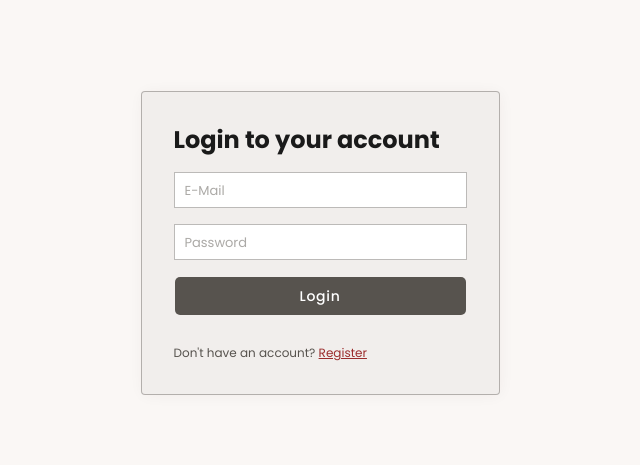
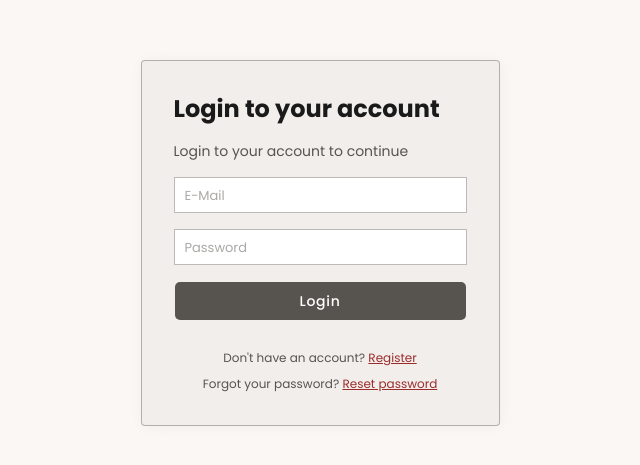
Before and after one commit to A-Cdeveloper/LR--Shop, a React (Vite) app in the folder frontend/: page /login in a window 1280 px wide. Shown: the part 157-622 px from the top of the page, without its empty margins (320-960 px from the left). Built offline with nearby package versions, Linux system fonts and the light colour scheme.

Commit message:
refactor(frontend): share auth form and validation primitives
Reuse the auth form wrapper and common validation rules while standardizing
API error metadata for frontend handling.

```diff
--- /dev/null
+++ b/frontend/src/features/auth/components/FormWrapper.tsx
@@ -0,0 +1,17 @@
+type FormWrapperProps = {
+  children: React.ReactNode;
+  title?: string;
+  description?: string;
+};
+
+const FormWrapper = ({ children, title, description }: FormWrapperProps) => {
+  return (
+    <div className="flex w-full max-w-[370px] flex-col gap-4 rounded-md border border-default bg-muted-foreground/5 p-8 shadow-xs">
+      {title && <h1 className="text-2xl font-bold">{title}</h1>}
+      {description && <p className="text-sm text-muted-foreground">{description}</p>}
+      {children}
+    </div>
+  );
+};
+
+export default FormWrapper;
--- a/frontend/src/features/auth/components/LoginForm.tsx
+++ b/frontend/src/features/auth/components/LoginForm.tsx
@@ -9,6 +9,7 @@ import { getApiError, getApiErrorMessages } from '@/lib/apiError';
 import { useLogin } from '../hooks/useLogin';
 import { loginSchema, type LoginCredentials } from '../schemas/loginSchema';
 import { getZodFieldErrors } from '@/lib/formErrors';
+import FormWrapper from './FormWrapper';
 
 const LoginForm = () => {
   const { loginMutation, isPending, error } = useLogin();
@@ -36,12 +37,8 @@ const LoginForm = () => {
   };
 
   return (
-    <form
-      onSubmit={handleSubmit}
-      noValidate
-      className="flex w-full max-w-md flex-col gap-4 rounded-md border border-default bg-muted-foreground/5 p-8 shadow-xs"
-    >
-      <h1 className="text-2xl font-bold">Login to your account</h1>
+    <form onSubmit={handleSubmit} noValidate>
+      <FormWrapper title="Login to your account" description="Login to your account to continue">
         <InputCustum
           label="Email"
           name="email"
@@ -76,12 +73,21 @@ const LoginForm = () => {
           </div>
         )}
 
-      <p className="text-muted-foreground mt-3">
+        <div className="flex flex-col gap-2 justify-center items-center mt-3">
+          <p className="text-muted-foreground">
             Don&apos;t have an account?{' '}
             <Link to="/register" className="text-primary underline hover:text-primary/80">
               Register
             </Link>
           </p>
+          <p className="text-muted-foreground">
+            Forgot your password?{' '}
+            <Link to="/forgot-password" className="text-primary underline hover:text-primary/80">
+              Reset password
+            </Link>
+          </p>
+        </div>
+      </FormWrapper>
     </form>
   );
 };
--- a/frontend/src/features/auth/components/RegistrationForm.tsx
+++ b/frontend/src/features/auth/components/RegistrationForm.tsx
@@ -10,6 +10,7 @@ import { useRegister } from '../hooks/useRegister';
 import { registerSchema } from '../schemas/registerSchema';
 import { getZodFieldErrors } from '@/lib/formErrors';
 import type { RegisterCredentials } from '../schemas/registerSchema';
+import FormWrapper from './FormWrapper';
 
 const RegistrationForm = () => {
   const { registerMutation, isPending, error } = useRegister();
@@ -37,12 +38,8 @@ const RegistrationForm = () => {
   };
 
   return (
-    <form
-      onSubmit={handleSubmit}
-      noValidate
-      className="flex w-full max-w-md flex-col gap-4 rounded-md border border-default bg-muted-foreground/5 p-8 shadow-xs"
-    >
-      <h1 className="text-2xl font-bold">Register a new account</h1>
+    <form onSubmit={handleSubmit} noValidate>
+      <FormWrapper title="Register a new account" description="Register a new account to continue">
         <InputCustum
           label="Name"
           name="name"
@@ -92,12 +89,13 @@ const RegistrationForm = () => {
           </div>
         )}
 
-      <p className="text-muted-foreground mt-3">
+        <p className="text-muted-foreground mt-3 text-center">
           Don&apos;t have an account?{' '}
           <Link to="/login" className="text-primary underline hover:text-primary/80">
             Login
           </Link>
         </p>
+      </FormWrapper>
     </form>
   );
 };
--- /dev/null
+++ b/frontend/src/features/auth/schemas/commonSchema.ts
@@ -0,0 +1,22 @@
+import { z } from 'zod';
+
+export const emailSchema = z
+  .string()
+  .min(1, 'Email is required.')
+  .email('Enter a valid email address.')
+  .max(255, 'Email must be at most 255 characters.');
+
+export const basicPasswordSchema = z
+  .string()
+  .min(1, 'Password is required.')
+  .min(8, 'Password must be at least 8 characters.');
+
+export const strongPasswordSchema = z
+  .string()
+  .min(8, 'Password must be at least 8 characters.')
+  .regex(/[a-z]/, 'Password must contain at least one lowercase letter.')
+  .regex(/[A-Z]/, 'Password must contain at least one uppercase letter.')
+  .regex(/\d/, 'Password must contain at least one number.')
+  .regex(/[^\w\s]/, 'Password must contain at least one special character.');
+
+export const passwordConfirmationSchema = z.string().min(1, 'Password confirmation is required.');
--- a/frontend/src/features/auth/schemas/loginSchema.ts
+++ b/frontend/src/features/auth/schemas/loginSchema.ts
@@ -1,15 +1,10 @@
 import { z } from 'zod';
 
+import { emailSchema, basicPasswordSchema } from './commonSchema';
+
 export const loginSchema = z.object({
-  email: z
-    .string()
-    .min(1, 'Email is required.')
-    .email('Enter a valid email address.')
-    .max(255, 'Email must be at most 255 characters.'),
-  password: z
-    .string()
-    .min(1, 'Password is required.')
-    .min(8, 'Password must be at least 8 characters.'),
+  email: emailSchema,
+  password: basicPasswordSchema,
 });
 
 export type LoginCredentials = z.infer<typeof loginSchema>;
--- a/frontend/src/features/auth/schemas/registerSchema.ts
+++ b/frontend/src/features/auth/schemas/registerSchema.ts
@@ -1,21 +1,13 @@
 import { z } from 'zod';
+
+import { emailSchema, passwordConfirmationSchema, strongPasswordSchema } from './commonSchema';
 
 export const registerSchema = z
   .object({
     name: z.string().min(1, 'Name is required.').max(255, 'Name must be at most 255 characters.'),
-    email: z
-      .string()
-      .min(1, 'Email is required.')
-      .email('Enter a valid email address.')
-      .max(255, 'Email must be at most 255 characters.'),
-    password: z
-      .string()
-      .min(8, 'Password must be at least 8 characters.')
-      .regex(/[a-z]/, 'Password must contain at least one lowercase letter.')
-      .regex(/[A-Z]/, 'Password must contain at least one uppercase letter.')
-      .regex(/\d/, 'Password must contain at least one number.')
-      .regex(/[^\w\s]/, 'Password must contain at least one special character.'),
-    password_confirmation: z.string().min(1, 'Password confirmation is required.'),
+    email: emailSchema,
+    password: strongPasswordSchema,
+    password_confirmation: passwordConfirmationSchema,
   })
   .refine((data) => data.password === data.password_confirmation, {
     message: 'Passwords do not match.',
--- a/frontend/src/lib/apiError.ts
+++ b/frontend/src/lib/apiError.ts
@@ -1,11 +1,13 @@
 import axios from 'axios';
 export type ApiMessageError = {
   message: string;
+  code?: string;
 };
 
 export type ApiValidationError = {
   message: string;
   errors: Record<string, string[]>;
+  code?: string;
 };
 
 export type ApiErrorResponse = ApiMessageError | ApiValidationError;
```
Lines whose indentation alone changed are shown as unchanged.
